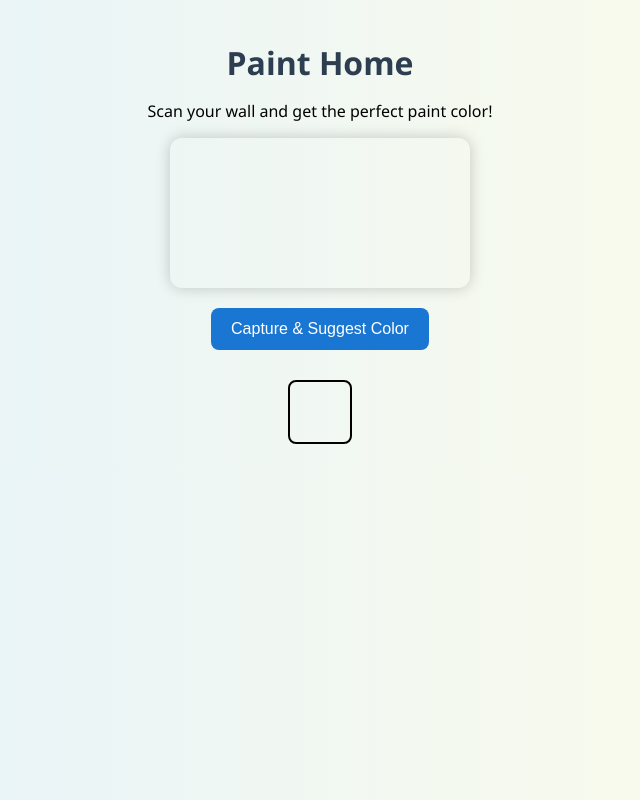
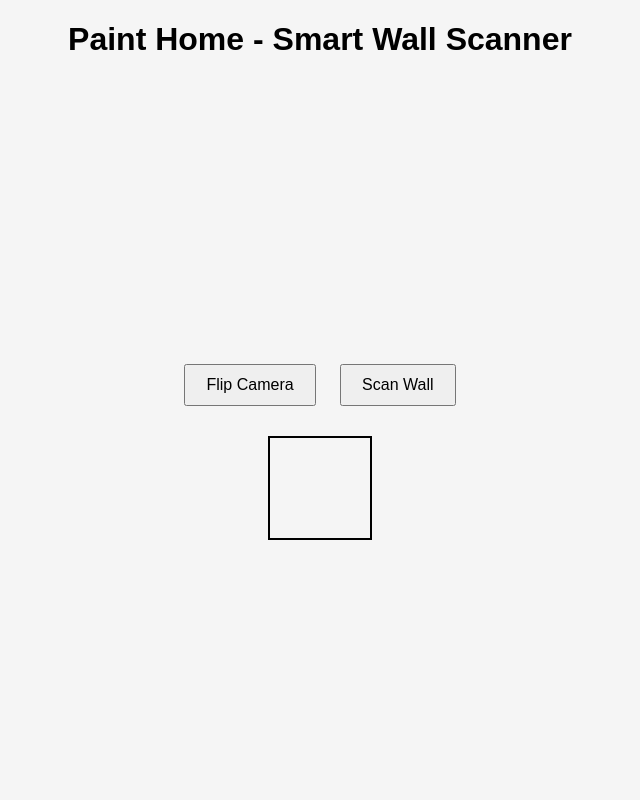
Before and after one commit to notbittu/white444, a Flask app: page / in a window 1280 px wide. Shown: the whole page, without its empty margins (320-960 px from the left). Run offline with Flask 3, Linux system fonts and the light colour scheme.

Commit message:
Update index.html

```diff
--- a/templates/index.html
+++ b/templates/index.html
@@ -1,102 +1,91 @@
 <!DOCTYPE html>
-<html lang="en">
+<html>
 <head>
-  <meta charset="UTF-8">
-  <title>Paint Home - Wall Color Suggestion</title>
+    <title>Paint Home - Wall Scanner</title>
     <style>
         body {
-      font-family: 'Segoe UI', sans-serif;
-      background: linear-gradient(to right, #e3f2fd, #fffde7);
-      margin: 0;
-      padding: 20px;
             text-align: center;
+            font-family: Arial;
+            background-color: #f5f5f5;
         }
-    h1 {
-      color: #2c3e50;
-      margin-bottom: 10px;
+        video {
+            width: 80%;
+            max-width: 500px;
+            margin-top: 20px;
+            transform: scaleX(-1); /* mirror fix */
         }
-    video, canvas {
-      border-radius: 12px;
-      box-shadow: 0 0 15px rgba(0,0,0,0.2);
-      max-width: 100%;
-      height: auto;
+        canvas {
+            display: none;
+        }
+        #colorBox {
+            width: 100px;
+            height: 100px;
+            margin: 20px auto;
+            border: 2px solid black;
         }
         button {
-      padding: 12px 20px;
-      background-color: #1976d2;
-      color: white;
-      border: none;
-      border-radius: 8px;
+            margin: 10px;
+            padding: 10px 20px;
             font-size: 16px;
-      margin-top: 15px;
-      cursor: pointer;
-    }
-    button:hover {
-      background-color: #0d47a1;
-    }
-    .result {
-      margin-top: 20px;
-      font-size: 18px;
-      font-weight: bold;
-    }
-    .color-box {
-      display: inline-block;
-      width: 60px;
-      height: 60px;
-      margin-top: 10px;
-      border-radius: 8px;
-      border: 2px solid #000;
         }
     </style>
 </head>
 <body>
-  <h1>Paint Home</h1>
-  <p>Scan your wall and get the perfect paint color!</p>
-
-  <video id="video" autoplay></video><br>
-  <button onclick="capture()">Capture & Suggest Color</button>
-  <canvas id="canvas" style="display:none;"></canvas>
-
-  <div class="result" id="result"></div>
-  <div class="color-box" id="colorBox"></div>
+    <h1>Paint Home - Smart Wall Scanner</h1>
+    <video id="video" autoplay></video>
+    <br>
+    <button id="flipBtn">Flip Camera</button>
+    <button onclick="captureImage()">Scan Wall</button>
+    <canvas id="canvas"></canvas>
+    <div id="colorBox"></div>
+    <p id="hexValue"></p>
 
     <script>
-    const video = document.getElementById('video');
-    const canvas = document.getElementById('canvas');
-    const result = document.getElementById('result');
-    const colorBox = document.getElementById('colorBox');
+        let video = document.getElementById('video');
+        let canvas = document.getElementById('canvas');
+        let context = canvas.getContext('2d');
+        let usingFrontCamera = true;
+        let currentStream;
 
-    // Get Camera Stream
-    navigator.mediaDevices.getUserMedia({ video: true })
-      .then(stream => {
-        video.srcObject = stream;
-      })
-      .catch(err => {
-        alert("Camera access denied or not available.");
+        async function startCamera() {
+            if (currentStream) {
+                currentStream.getTracks().forEach(track => track.stop());
+            }
+            const constraints = {
+                video: {
+                    facingMode: usingFrontCamera ? "user" : "environment"
+                }
+            };
+            currentStream = await navigator.mediaDevices.getUserMedia(constraints);
+            video.srcObject = currentStream;
+        }
+
+        document.getElementById('flipBtn').addEventListener('click', () => {
+            usingFrontCamera = !usingFrontCamera;
+            startCamera();
         });
 
-    function capture() {
-      const context = canvas.getContext('2d');
+        startCamera();
+
+        async function captureImage() {
             canvas.width = video.videoWidth;
             canvas.height = video.videoHeight;
-      context.drawImage(video, 0, 0, canvas.width, canvas.height);
+            context.save();
+            context.scale(-1, 1); // flip image back before capture
+            context.drawImage(video, -canvas.width, 0, canvas.width, canvas.height);
+            context.restore();
 
-      canvas.toBlob(blob => {
-        const formData = new FormData();
-        formData.append('image', blob, 'wall.jpg');
+            canvas.toBlob(async function(blob) {
+                let formData = new FormData();
+                formData.append("image", blob, "frame.jpg");
 
-        fetch('/color-suggestion', {
-          method: 'POST',
+                let response = await fetch("/color-suggestion", {
+                    method: "POST",
                     body: formData
-        })
-        .then(res => res.json())
-        .then(data => {
-          result.textContent = "Suggested Color: " + data.color;
-          colorBox.style.backgroundColor = data.color;
-        })
-        .catch(err => {
-          result.textContent = "Error processing image.";
                 });
+                let data = await response.json();
+                document.getElementById('colorBox').style.backgroundColor = data.color;
+                document.getElementById('hexValue').innerText = "Suggested Color: " + data.color;
             }, 'image/jpeg');
         }
     </script>
```
Lines whose indentation alone changed are shown as unchanged.
